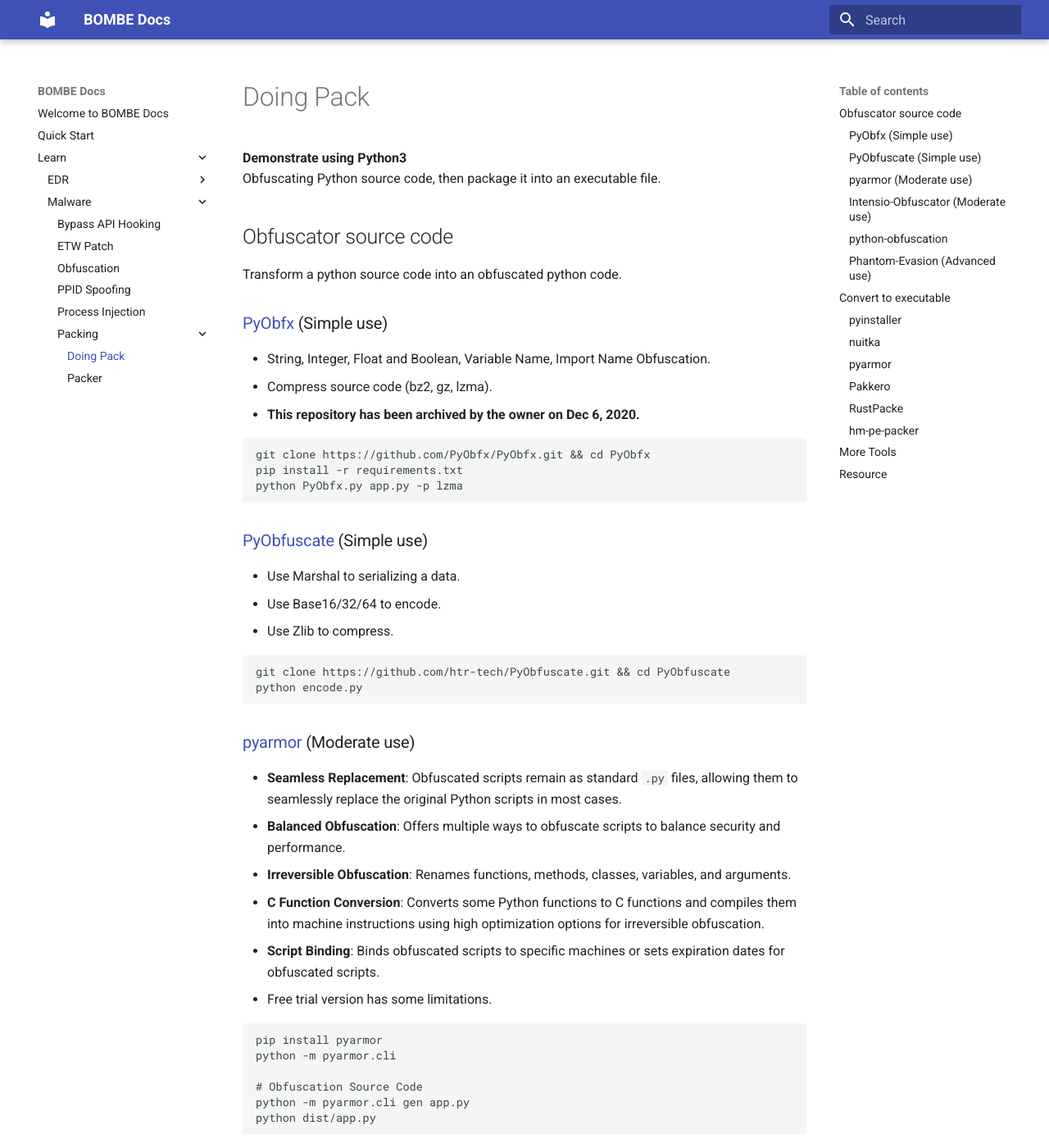
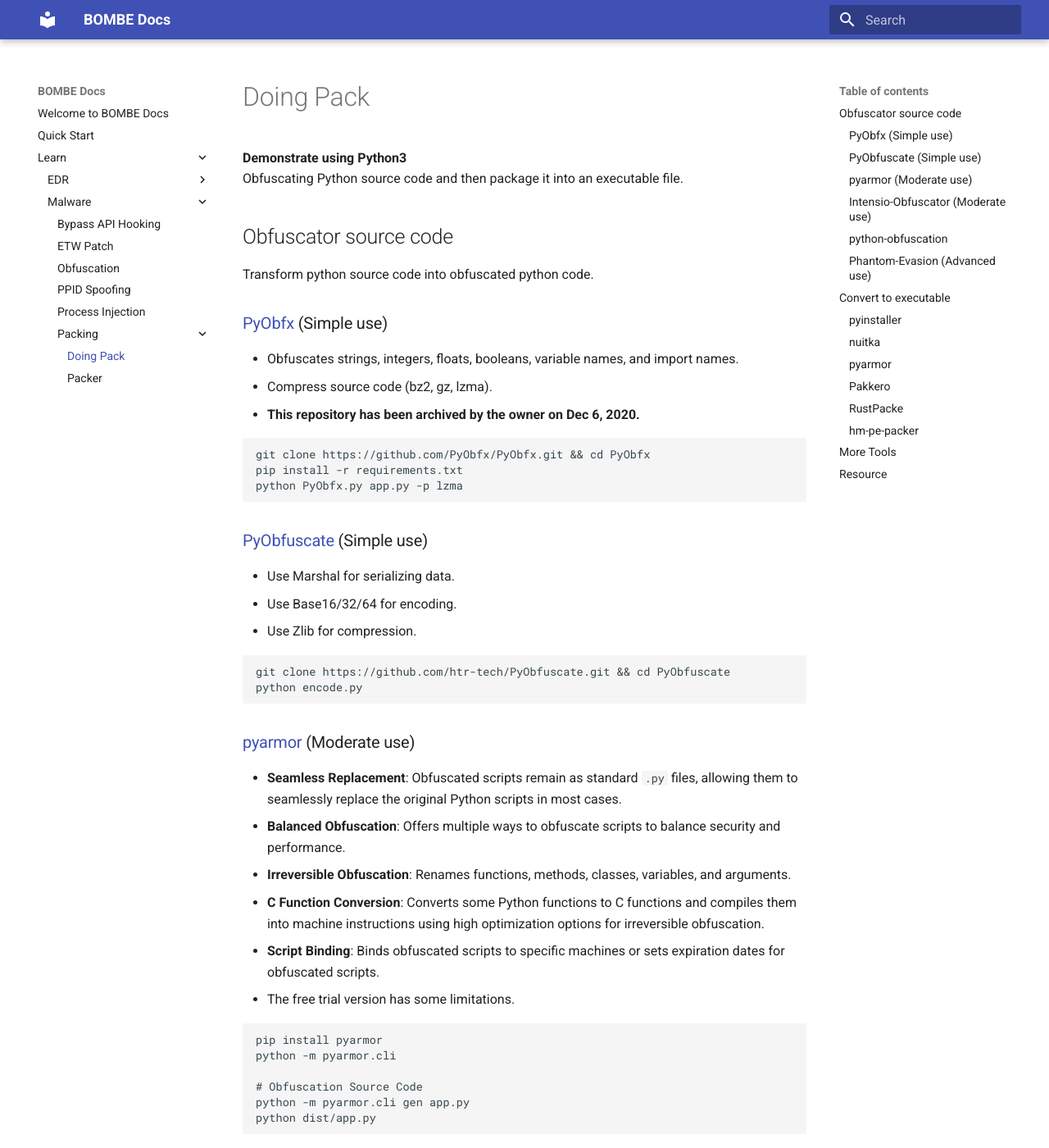
Before and after one commit to bombe-match/bombe-match.github.io, an MkDocs documentation site: the page built from docs/Learn/Malware/Packing/Doing Pack.md, in a window 1280 px wide and 1400 px high. Shown: the whole window at 82% size. Built offline with MkDocs 1.6.1 and Material for MkDocs 9.7.7, drawn with Linux system fonts in a browser that asks for light colours.

Commit message:
Update Doing Pack.md

````diff
--- a/docs/Learn/Malware/Packing/Doing Pack.md
+++ b/docs/Learn/Malware/Packing/Doing Pack.md
@@ -2,12 +2,12 @@
 # Doing Pack
 
 **Demonstrate using Python3**
-Obfuscating Python source code, then package it into an executable file.
+Obfuscating Python source code and then package it into an executable file.
 ## Obfuscator source code
-Transform a python source code into an obfuscated python code.
+Transform python source code into obfuscated python code.
 
 ### [PyObfx](https://github.com/PyObfx/PyObfx) (Simple use)
-- String, Integer, Float and Boolean, Variable Name, Import Name Obfuscation.
+- Obfuscates strings, integers, floats, booleans, variable names, and import names.
 - Compress source code (bz2, gz, lzma).
 - **This repository has been archived by the owner on Dec 6, 2020.**
 ```bash
@@ -16,9 +16,9 @@
 python PyObfx.py app.py -p lzma
 ```
 ### [PyObfuscate](https://github.com/htr-tech/PyObfuscate) (Simple use)
-- Use Marshal to serializing a data.
-- Use Base16/32/64 to encode.
-- Use Zlib to compress.
+- Use Marshal for serializing data.
+- Use Base16/32/64 for encoding.
+- Use Zlib for compression.
 ```bash
 git clone https://github.com/htr-tech/PyObfuscate.git && cd PyObfuscate
 python encode.py
@@ -29,7 +29,7 @@
 - **Irreversible Obfuscation**: Renames functions, methods, classes, variables, and arguments.
 - **C Function Conversion**: Converts some Python functions to C functions and compiles them into machine instructions using high optimization options for irreversible obfuscation.
 - **Script Binding**: Binds obfuscated scripts to specific machines or sets expiration dates for obfuscated scripts.
-- Free trial version has some limitations.
+- The free trial version has some limitations.
 ```
 pip install pyarmor
 python -m pyarmor.cli
````
